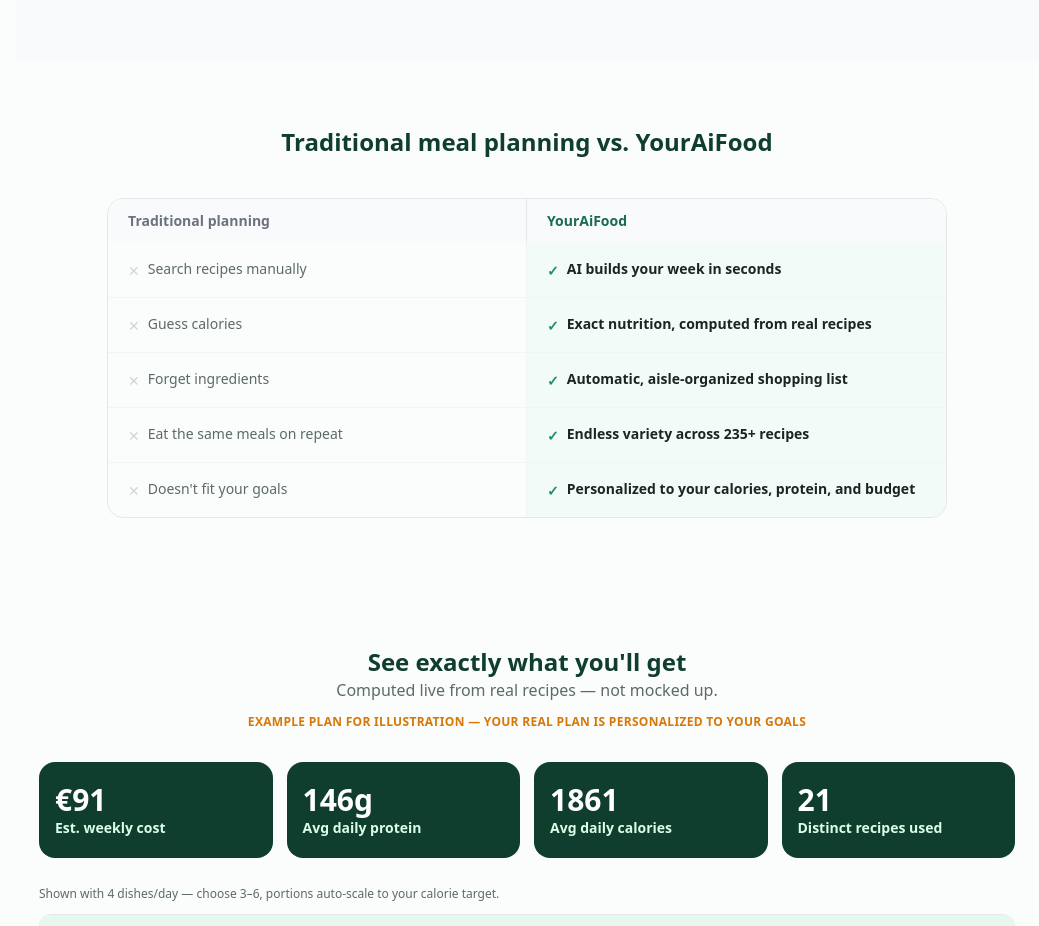
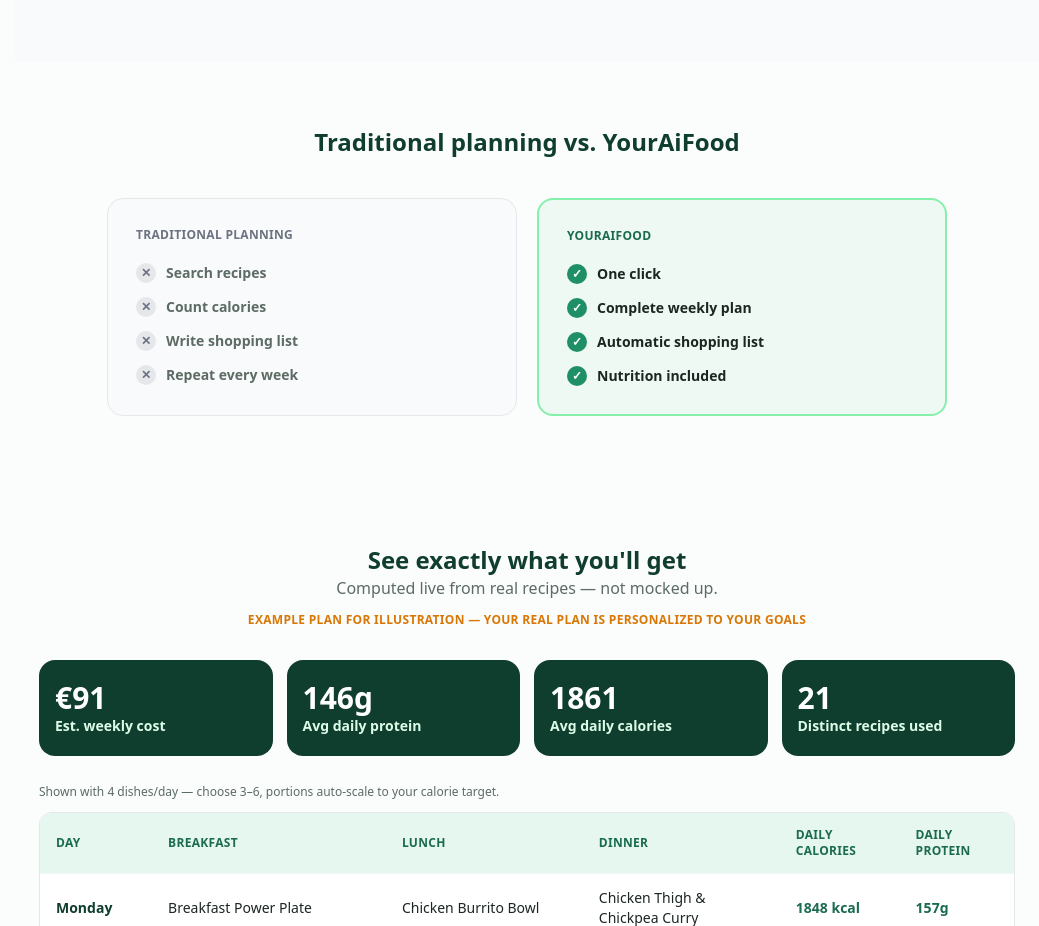
Before and after one commit to usario172332/youraifood-app, a Next.js app in the folder youraifood-app/: page / in a window 1280 px wide. Shown: the part 2040-2966 px from the top of the page, without its empty margins (241-1280 px from the left). Built offline with nearby package versions, Linux system fonts and the light colour scheme; no server answers.

Commit message:
Update ComparisonTable.jsx

```diff
--- a/youraifood-app/components/ComparisonTable.jsx
+++ b/youraifood-app/components/ComparisonTable.jsx
@@ -1,38 +1,36 @@
-const ROWS = [
-  { before: 'Search recipes manually', after: 'AI builds your week in seconds' },
-  { before: 'Guess calories', after: 'Exact nutrition, computed from real recipes' },
-  { before: 'Forget ingredients', after: 'Automatic, aisle-organized shopping list' },
-  { before: 'Eat the same meals on repeat', after: 'Endless variety across 235+ recipes' },
-  { before: "Doesn't fit your goals", after: 'Personalized to your calories, protein, and budget' },
-];
+const TRADITIONAL = ['Search recipes', 'Count calories', 'Write shopping list', 'Repeat every week'];
+const YOURAIFOOD = ['One click', 'Complete weekly plan', 'Automatic shopping list', 'Nutrition included'];
 
 export default function ComparisonTable() {
   return (
     <section className="px-6 py-16">
       <div className="mx-auto max-w-[840px]">
         <h2 className="mb-10 text-center text-2xl font-extrabold text-green-900">
-          Traditional meal planning vs. YourAiFood
+          Traditional planning vs. YourAiFood
         </h2>
-        <div className="overflow-hidden rounded-2xl border border-gray-200">
-          <div className="grid grid-cols-2 bg-gray-50 text-sm font-extrabold text-ink">
-            <div className="border-r border-gray-200 px-5 py-3 text-gray-500">Traditional planning</div>
-            <div className="px-5 py-3 text-green-700">YourAiFood</div>
+        <div className="grid grid-cols-1 gap-5 sm:grid-cols-2">
+          <div className="rounded-2xl border border-gray-200 bg-gray-50 p-7">
+            <h3 className="mb-5 text-xs font-extrabold uppercase tracking-wide text-gray-500">Traditional planning</h3>
+            <ul className="space-y-3.5">
+              {TRADITIONAL.map((item) => (
+                <li key={item} className="flex items-center gap-2.5 text-sm font-semibold text-ink-soft">
+                  <span className="flex h-5 w-5 shrink-0 items-center justify-center rounded-full bg-gray-200 text-xs text-gray-500">✕</span>
+                  {item}
+                </li>
+              ))}
+            </ul>
           </div>
-          {ROWS.map((row, i) => (
-            <div
-              key={row.before}
-              className={`grid grid-cols-2 text-sm ${i !== ROWS.length - 1 ? 'border-b border-gray-100' : ''}`}
-            >
-              <div className="flex items-start gap-2 border-r border-gray-100 px-5 py-4 text-ink-soft">
-                <span className="mt-0.5 text-gray-300">✕</span>
-                {row.before}
-              </div>
-              <div className="flex items-start gap-2 bg-green-50/40 px-5 py-4 font-semibold text-ink">
-                <span className="mt-0.5 text-green-600">✓</span>
-                {row.after}
-              </div>
-            </div>
-          ))}
+          <div className="rounded-2xl border-2 border-green-300 bg-green-50/60 p-7">
+            <h3 className="mb-5 text-xs font-extrabold uppercase tracking-wide text-green-700">YourAiFood</h3>
+            <ul className="space-y-3.5">
+              {YOURAIFOOD.map((item) => (
+                <li key={item} className="flex items-center gap-2.5 text-sm font-bold text-ink">
+                  <span className="flex h-5 w-5 shrink-0 items-center justify-center rounded-full bg-green-600 text-xs text-white">✓</span>
+                  {item}
+                </li>
+              ))}
+            </ul>
+          </div>
         </div>
       </div>
     </section>
```
